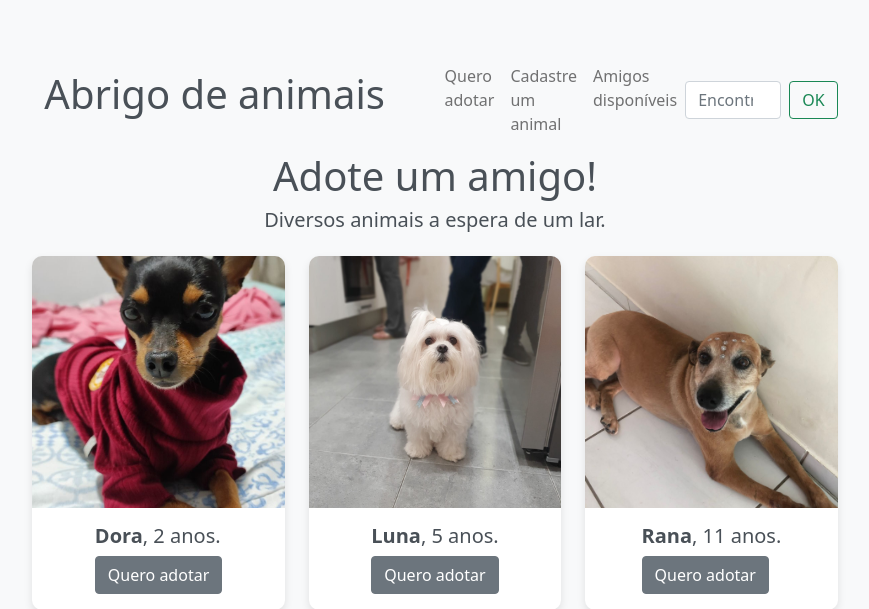
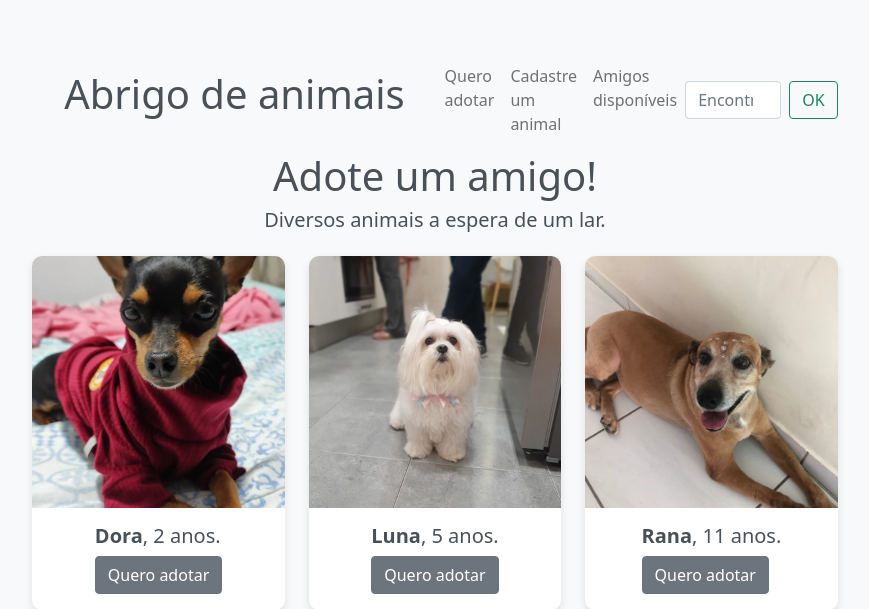
Before and after one commit to fiefaneves/abrigo-de-animais, a Django app: page / in a window 1280 px wide. Shown: the top 609 px of the page, without its empty margins (205-1074 px from the left). Run offline with Django 4.2, Linux system fonts and the light colour scheme; data comes from the database, SQL or seed files in the repository; some libraries are stand-ins or nearby versions.

Commit message:
ajustes na navbar/5

```diff
--- a/abrigo_de_animais/base/templates/inicio.html
+++ b/abrigo_de_animais/base/templates/inicio.html
@@ -190,7 +190,7 @@
   <div class="col-lg-8 mx-auto p-4 py-md-5">
     <header class="navbar-light bg-light">
       <nav class="navbar navbar-expand-lg navbar-light bg-light">
-        <a href="/" class="container-fluid animal-name" style="margin-bottom:5px;">
+        <a href="/" class="container-fluid animal-name" style="margin-bottom:5px; justify-content:center;">
           <h1>Abrigo de animais</h1>
         </a>
         <button class="navbar-toggler" type="button" data-bs-toggle="collapse" data-bs-target="#navbarSupportedContent" aria-controls="navbarSupportedContent" aria-expanded="false" aria-label="Toggle navigation">
```
